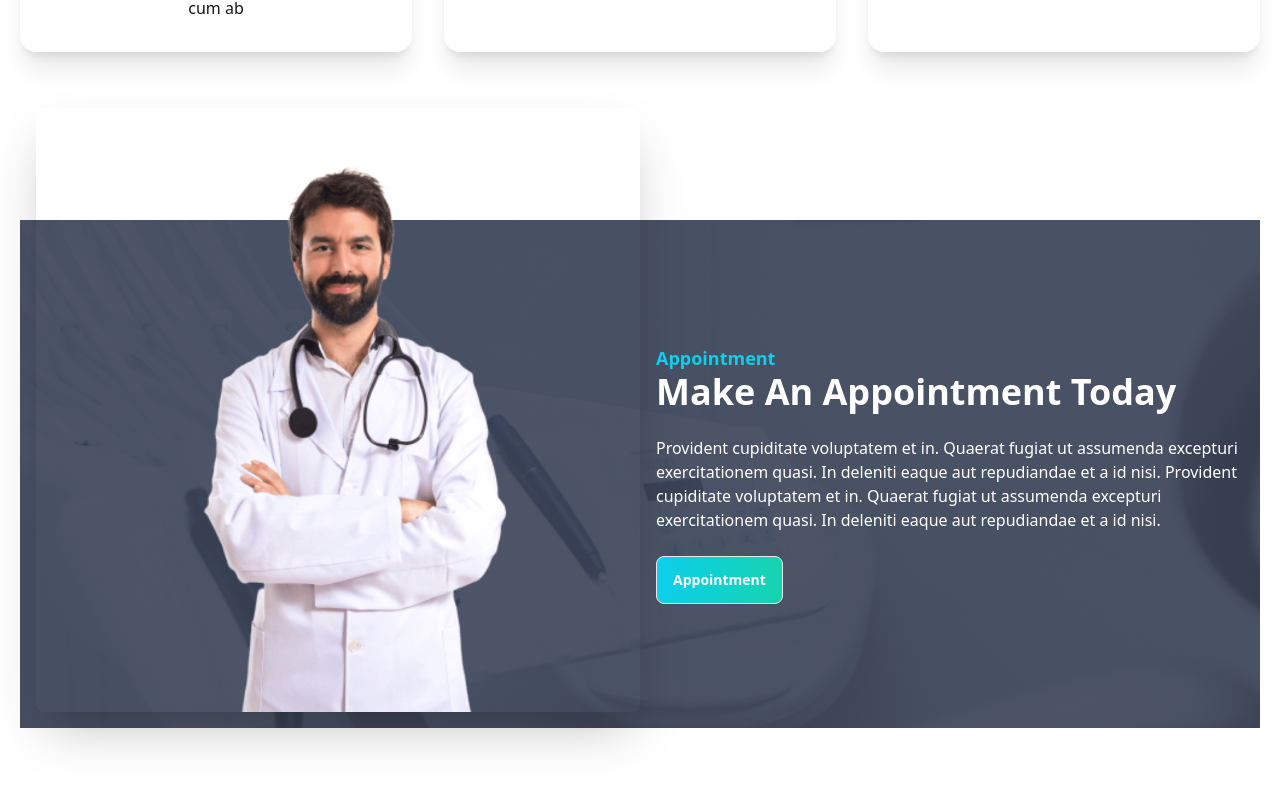
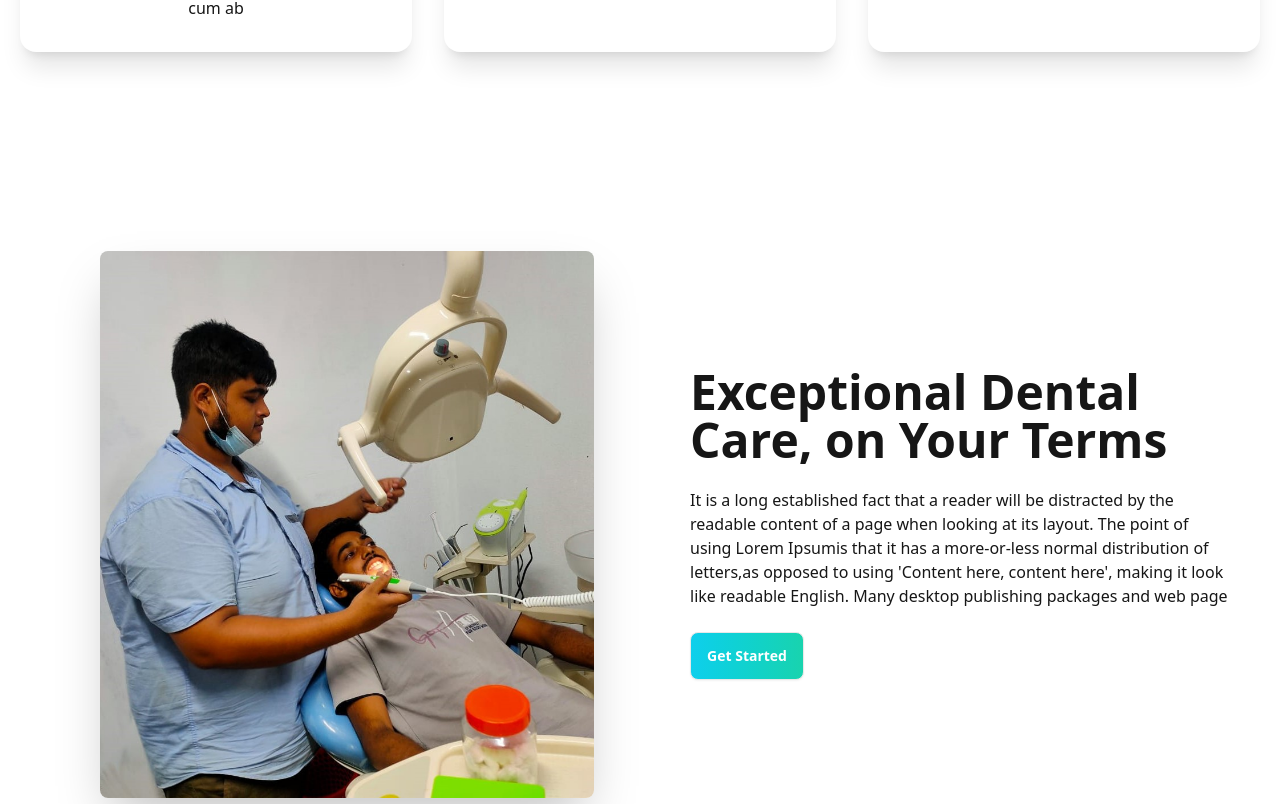
Before and after one commit to Shahriyar001/hasan-dental-care, a React (Vite) app: page / in a window 1280 px wide. Shown: the part 1296-2100 px from the top of the page. Built offline with nearby package versions, Linux system fonts and the light colour scheme; no server answers.

Commit message:
added Dental care

```diff
--- /dev/null
+++ b/src/Pages/Home/DentalCare/DentalCare.jsx
@@ -0,0 +1,29 @@
+import picture from "../../../assets/images/hasan.jpg";
+import PrimaryButton from "../../../components/PrimaryButton/PrimaryButton";
+const DentalCare = () => {
+  return (
+    <div className="hero min-h-screen">
+      <div className="hero-content flex-col lg:flex-row">
+        <div className="lg:w-1/2 lg:p-8 lg:m-8">
+          <img src={picture} className="w-full rounded-lg shadow-2xl" />
+        </div>
+        <div className="lg:w-1/2 lg:p-2 m-2">
+          <h1 className="text-5xl font-bold">
+            Exceptional Dental Care, on Your Terms
+          </h1>
+          <p className="py-6">
+            It is a long established fact that a reader will be distracted by
+            the readable content of a page when looking at its layout. The point
+            of using Lorem Ipsumis that it has a more-or-less normal
+            distribution of letters,as opposed to using 'Content here, content
+            here', making it look like readable English. Many desktop publishing
+            packages and web page
+          </p>
+          <PrimaryButton>Get Started</PrimaryButton>
+        </div>
+      </div>
+    </div>
+  );
+};
+
+export default DentalCare;
--- a/src/Pages/Home/Home/Home.jsx
+++ b/src/Pages/Home/Home/Home.jsx
@@ -1,5 +1,6 @@
 import Banner from "../Banner/Banner";
 import ContactUs from "../ContactUs/ContactUs";
+import DentalCare from "../DentalCare/DentalCare";
 import InfoCards from "../InfoCards/InfoCards";
 import MakeAppointment from "../MakeAppointment/MakeAppointment";
 import Services from "../Services/Services";
@@ -11,6 +12,7 @@ const Home = () => {
       <Banner></Banner>
       <InfoCards></InfoCards>
       <Services></Services>
+      <DentalCare></DentalCare>
       <MakeAppointment></MakeAppointment>
       <Testimonial></Testimonial>
       <ContactUs></ContactUs>
```
Also changed, not shown: src/assets/images/hasan.jpg (added).
